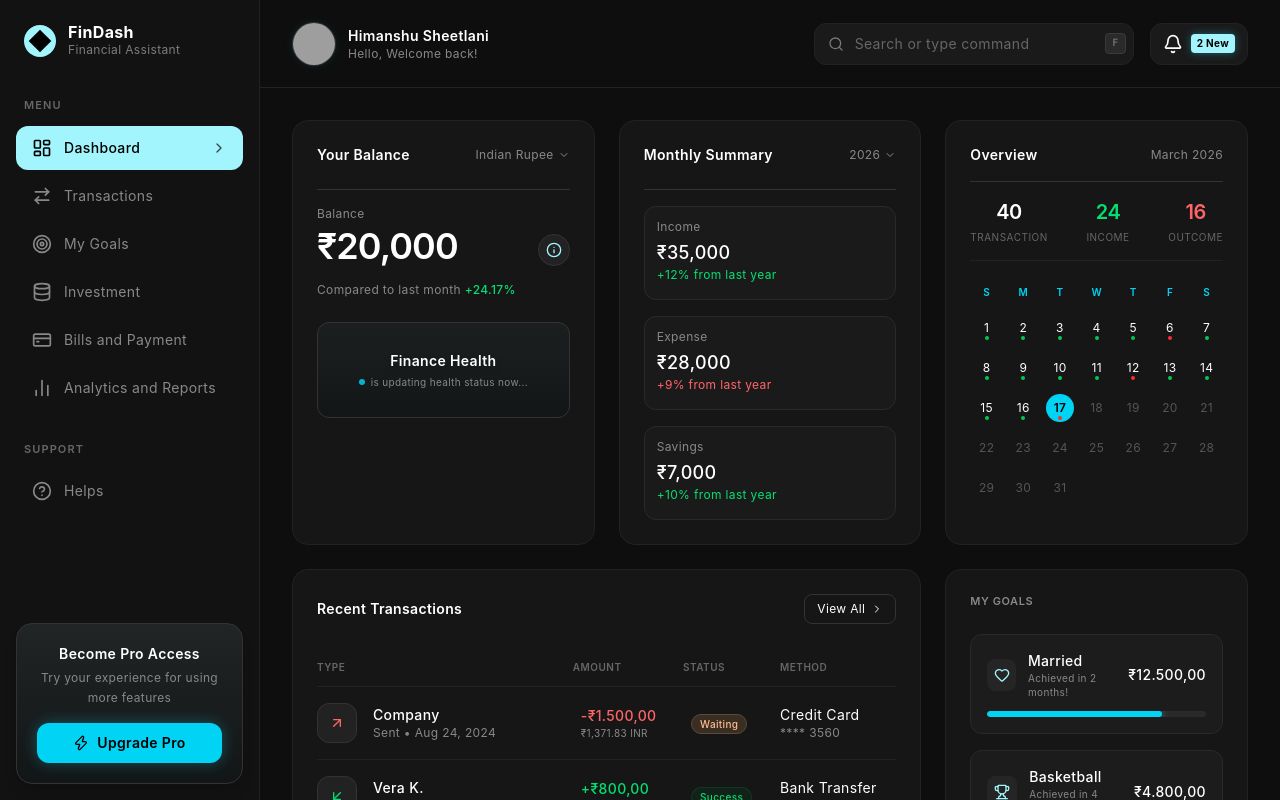
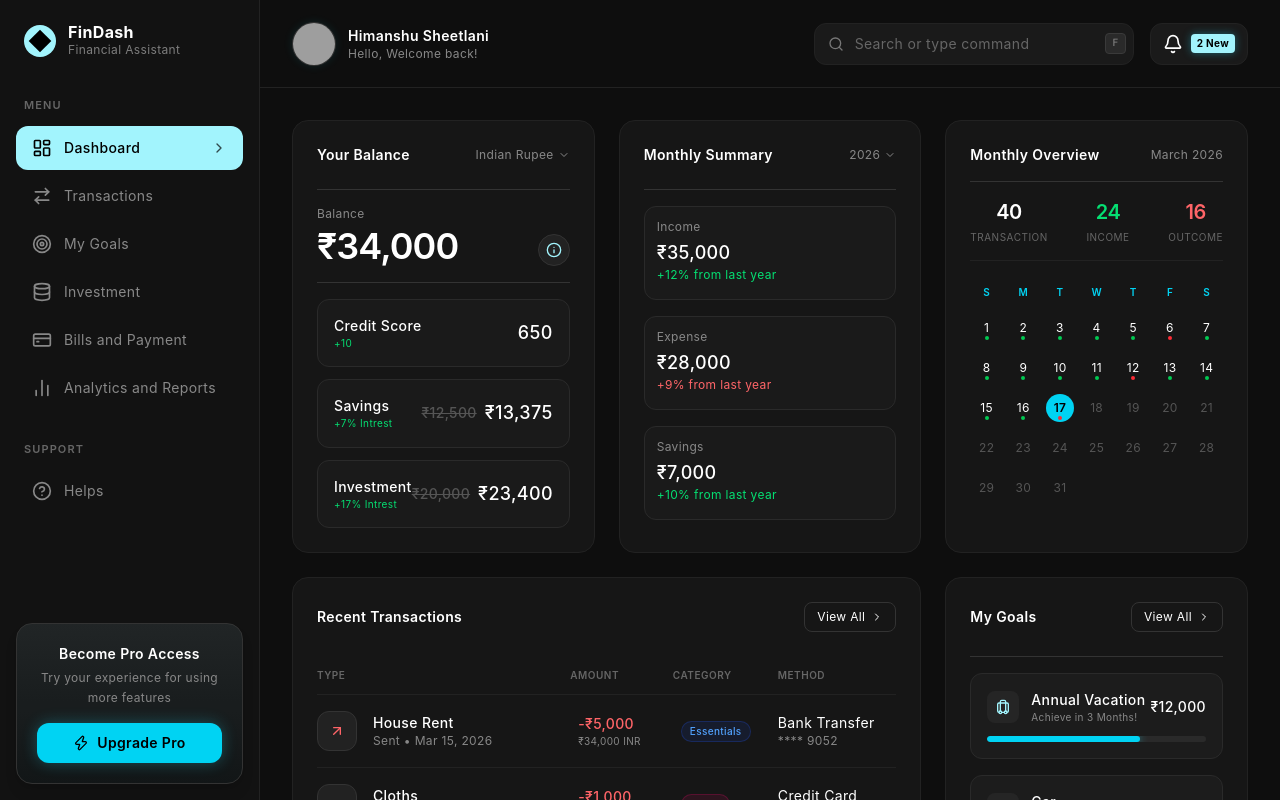
Before and after one commit to himanshu-sheetlani/FinDash, a React (Vite) app: page /dashboard in a window 1280 px wide. Shown: the top 800 px of the page. Built offline with nearby package versions, Linux system fonts and the light colour scheme; grey boxes are pictures that could not be loaded.

Commit message:
feat: add dashboard components including calendar, goals, and transaction history with navigation pages

```diff
--- a/src/components/BalanceCard.jsx
+++ b/src/components/BalanceCard.jsx
@@ -1,5 +1,5 @@
-import React from 'react';
-import { ChevronDown, Info } from 'lucide-react';
+import React from "react";
+import { ChevronDown, Info, Heart } from "lucide-react";
 
 function BalanceCard() {
   return (
@@ -14,22 +14,61 @@ function BalanceCard() {
       <div className="mb-4 relative z-10">
         <p className="text-xs text-[#888] mb-1">Balance</p>
         <div className="flex justify-between items-end">
-          <h1 className="text-4xl font-light tracking-tight text-white font-semibold">₹20,000</h1>
+          <h1 className="text-4xl font-light tracking-tight text-white font-semibold">
+            ₹34,000
+          </h1>
           <div className="w-8 h-8 rounded-full bg-[#222] flex items-center justify-center border border-[#333]">
             <Info className="w-4 h-4 text-cyan-200" />
           </div>
         </div>
       </div>
-      <p className="text-xs text-[#888] mb-6 relative z-10">Compared to last month <span className="text-green-400 font-medium">+24.17%</span></p>
+      {/* <p className="text-xs text-[#888] mb-6 relative z-10">Compared to last month <span className="text-green-400 font-medium">+24.17%</span></p> */}
+      <hr className="border-[#333] mb-4" />
+      <div className="flex-1 bg-[#1a1a1a] rounded-xl p-3 mb-3 border border-[#2a2a2a]">
+        <div className="flex items-center justify-between m-1">
+          <div className="flex items-center">
+            <div>
+              <p className="text-md text-white font-medium">Credit Score</p>
+              <p className="text-[10px] text-green-400">+10</p>
+            </div>
+          </div>
+          <p className="text-lg font-medium text-white">650</p>
+        </div>
+      </div>
+      <div className="flex-1 bg-[#1a1a1a] rounded-xl p-3 mb-3 border border-[#2a2a2a]">
+        {/* <p className="text-xs text-[#888] mb-1">Savings</p>
+          <p className="text-lg font-medium text-white">₹1,35,000</p>
+          <p className="text-xs text-green-400 mb-1">+7% Intrest</p> */}
+        <div className="flex items-center justify-between m-1">
+          <div className="flex items-center">
+            <div>
+              <p className="text-md text-white font-medium">Savings</p>
+              <p className="text-[10px] text-green-400">+7% Intrest</p>
+            </div>
+          </div>
+          <div className="flex items-center gap-2">
+            <p className="text-md font-medium text-[#555] line-through">
+              ₹12,500
+            </p>
+            <p className="text-lg font-medium text-white">₹13,375</p>
+          </div>
+        </div>
+      </div>
 
-      <div className="relative h-24 border border-[#333] rounded-xl bg-gradient-to-b from-[#1c1c1c] to-[#121212] flex flex-col items-center justify-center z-10 overflow-hidden group">
-        <div className="absolute inset-0 bg-cyan-400/[0.02] group-hover:bg-cyan-400/[0.05] transition-colors"></div>
-        {/* Map pseudo element / globe design could go here */}
-        <div className="relative text-center">
-          <h3 className="text-sm font-semibold text-white mb-1 drop-shadow-md">Finance Health</h3>
-          <p className="text-[10px] text-[#888] flex items-center justify-center">
-            <span className="w-1.5 h-1.5 rounded-full bg-cyan-400 mr-1.5 animate-pulse"></span> is updating health status now...
-          </p>
+      <div className="flex-1 bg-[#1a1a1a] rounded-xl p-3 border border-[#2a2a2a]">
+        <div className="flex items-center justify-between m-1">
+          <div className="flex items-center">
+            <div>
+              <p className="text-md text-white font-medium">Investment</p>
+              <p className="text-[10px] text-green-400">+17% Intrest</p>
+            </div>
+          </div>
+          <div className="flex items-center gap-2">
+            <p className="text-md font-medium text-[#555] line-through">
+              ₹20,000
+            </p>
+            <p className="text-lg font-medium text-white">₹23,400</p>
+          </div>
         </div>
       </div>
     </div>
--- a/src/components/CalendarCard.jsx
+++ b/src/components/CalendarCard.jsx
@@ -4,7 +4,7 @@ function CalendarCard() {
   return (
     <div className="md:col-span-4 bg-[#161616] border border-[#222] rounded-2xl p-6">
       <div className="flex justify-between items-center mb-4">
-        <h2 className="text-sm font-semibold text-white">Overview</h2>
+        <h2 className="text-sm font-semibold text-white">Monthly Overview</h2>
         <p className="text-xs text-[#888]">March 2026</p>
       </div>
       <hr className="border-[#333] mb-4" />
--- a/src/components/GoalsCard.jsx
+++ b/src/components/GoalsCard.jsx
@@ -1,30 +1,36 @@
 import React from 'react';
-import { Heart, Trophy } from 'lucide-react';
+import { useNavigate } from 'react-router-dom';
+import { Luggage , Car, ChevronRight } from 'lucide-react';
 
 function GoalsCard() {
+  const navigate = useNavigate();
   return (
     <div className="md:col-span-4 bg-[#161616] border border-[#222] rounded-2xl p-6">
       <div className="flex justify-between items-center mb-6">
-        <h2 className="text-[11px] font-semibold text-[#888] uppercase tracking-wider">My Goals</h2>
+        <h2 className="text-sm font-semibold text-white">My Goals</h2>
+        <button className="text-xs text-white border border-[#333] hover:bg-[#222] px-3 py-1.5 rounded-lg flex items-center transition-colors" onClick={() => navigate('/goals')}>
+          View All
+          <ChevronRight className="w-3 h-3 ml-1.5" />
+        </button>
       </div>
+      <hr className="border-[#333] mb-4" />
 
       <div className="space-y-4">
         <div className="bg-[#1c1c1c] border border-[#2a2a2a] rounded-xl p-4">
           <div className="flex items-center justify-between mb-3">
             <div className="flex items-center">
               <div className="w-8 h-8 rounded-lg bg-[#252525] flex items-center justify-center mr-3">
-                <Heart className="w-4 h-4 text-cyan-200" />
+                <Luggage className="w-4 h-4 text-cyan-200" />
               </div>
               <div>
-                <p className="text-sm text-white font-medium">Married</p>
-                <p className="text-[10px] text-[#888]">Achieved in 2 months!</p>
+                <p className="text-sm text-white font-medium">Annual Vacation</p>
+                <p className="text-[10px] text-[#888]">Achieve in 3 Months!</p>
               </div>
             </div>
-            <p className="text-sm font-medium text-white">₹12.500,00</p>
+            <p className="text-sm font-medium text-white">₹12,000</p>
           </div>
-          {/* Progress Bar */}
           <div className="w-full bg-[#2a2a2a] h-1.5 rounded-full overflow-hidden">
-            <div className="bg-cyan-400 h-full rounded-full shadow-[0_0_8px_rgba(34,211,238,0.6)]" style={{ width: '80%' }}></div>
+            <div className="bg-cyan-400 h-full rounded-full shadow-[0_0_8px_rgba(34,211,238,0.6)]" style={{ width: '70%' }}></div>
           </div>
         </div>
 
@@ -32,18 +38,18 @@ function GoalsCard() {
           <div className="flex items-center justify-between mb-3">
             <div className="flex items-center">
               <div className="w-8 h-8 rounded-lg bg-[#252525] flex items-center justify-center mr-3">
-                <Trophy className="w-4 h-4 text-cyan-200" />
+                <Car className="w-4 h-4 text-cyan-200" />
               </div>
               <div>
-                <p className="text-sm text-white font-medium">Basketball</p>
-                <p className="text-[10px] text-[#888]">Achieved in 4 months!</p>
+                <p className="text-sm text-white font-medium">Car</p>
+                <p className="text-[10px] text-[#888]">Achieve in 3 Year!</p>
               </div>
             </div>
-            <p className="text-sm font-medium text-white">₹4.800,00</p>
+            <p className="text-sm font-medium text-white">₹5,00,000</p>
           </div>
           {/* Progress Bar */}
           <div className="w-full bg-[#2a2a2a] h-1.5 rounded-full overflow-hidden">
-            <div className="bg-cyan-400 h-full rounded-full shadow-[0_0_8px_rgba(34,211,238,0.6)]" style={{ width: '55%' }}></div>
+            <div className="bg-cyan-400 h-full rounded-full shadow-[0_0_8px_rgba(34,211,238,0.6)]" style={{ width: '27%' }}></div>
           </div>
         </div>
       </div>
--- a/src/components/RecentTransactions.jsx
+++ b/src/components/RecentTransactions.jsx
@@ -1,19 +1,25 @@
 import React from 'react';
+import { useNavigate } from 'react-router-dom';
 import { ChevronRight, ArrowUpRight, ArrowDownLeft, ArrowBigRight } from 'lucide-react';
 
 function RecentTransactions() {
+  const navigate = useNavigate();
+
   const transactions = [
-    { id: 1, type: 'Company', desc: 'Sent • Aug 24, 2024', amount: '₹1.500,00', curr: '₹1,371.83 INR', status: 'Waiting', method: 'Credit Card', methodDesc: '**** 3560' },
-    { id: 2, type: 'Vera K.', desc: 'Receive • Aug 18, 2024', amount: '₹800,00', curr: '₹731.64 INR', status: 'Success', method: 'Bank Transfer', methodDesc: '**** 4275' },
-    { id: 3, type: 'Birthday', desc: 'Sent • Aug 8, 2024', amount: '₹240,00', curr: '₹219.49 INR', status: 'Due Date', method: 'Credit Card', methodDesc: '**** 9052' },
-    { id: 4, type: 'Rifqy A.', desc: 'Receive • Aug 2, 2024', amount: '₹240,00', curr: '₹219.49 INR', status: 'Disabled', method: 'Bank Transfer', methodDesc: '**** 2093' },
+    { id: 1, type: 'House Rent', desc: 'Sent • Mar 15, 2026', amount: '₹5,000', curr: '₹34,000 INR', status: 'Essentials', method: 'Bank Transfer', methodDesc: '**** 9052' },
+    { id: 2, type: 'Cloths', desc: 'Sent • Mar 10, 2026', amount: '₹1,000', curr: '₹39,000 INR', status: 'Wants', method: 'Credit Card', methodDesc: '**** 3560' },
+    { id: 3, type: 'Salary', desc: 'Receive • Mar 8, 2026', amount: '₹35,000', curr: '₹40,000 INR', status: 'Recieved', method: 'Bank Transfer', methodDesc: '**** 9052' },
+    { id: 4, type: 'Full Stack Course', desc: 'Sent • Mar 2, 2026', amount: '₹500', curr: '₹5,000 INR', status: 'Learning', method: 'UPI', methodDesc: '**** 2093@upi' },
   ];
 
   const getStatusColor = (status) => {
     switch (status) {
-      case 'Waiting': return 'text-[#ffbe90] border-[#5a4a3a] bg-[#3a2d22]';
-      case 'Success': return 'text-green-400 border-green-900/50 bg-green-900/20';
-      case 'Due Date': return 'text-red-400 border-red-900/50 bg-red-900/20';
+      case 'Essentials': return 'text-blue-400 border-blue-900/50 bg-blue-900/20';
+      case 'Recieved': return 'text-green-400 border-green-900/50 bg-green-900/20';
+      case 'Wants': return 'text-pink-400 border-pink-900/50 bg-pink-900/20';
+      case 'Saving': return 'text-yellow-400 border-yellow-900/50 bg-yellow-900/20';
+      case 'Dept': return 'text-red-400 border-red-900/50 bg-red-900/20';
+      case 'Learning': return 'text-purple-400 border-purple-900/50 bg-purple-900/20';
       default: return 'text-gray-400 border-gray-700 bg-gray-800';
     }
   };
@@ -22,7 +28,7 @@ function RecentTransactions() {
     <div className="md:col-span-8 bg-[#161616] border border-[#222] rounded-2xl p-6">
       <div className="flex justify-between items-center mb-6">
         <h2 className="text-sm font-semibold text-white">Recent Transactions</h2>
-        <button className="text-xs text-white border border-[#333] hover:bg-[#222] px-3 py-1.5 rounded-lg flex items-center transition-colors">
+        <button className="text-xs text-white border border-[#333] hover:bg-[#222] px-3 py-1.5 rounded-lg flex items-center transition-colors" onClick={() => navigate('/transaction')}>
           View All
           <ChevronRight className="w-3 h-3 ml-1.5" />
         </button>
@@ -34,7 +40,7 @@ function RecentTransactions() {
             <tr className="border-b border-[#222]">
               <th className="py-3 text-[10px] font-semibold text-[#666] uppercase tracking-wider">Type</th>
               <th className="py-3 text-[10px] font-semibold text-[#666] uppercase tracking-wider">Amount</th>
-              <th className="py-3 text-[10px] font-semibold text-[#666] uppercase tracking-wider">Status</th>
+              <th className="py-3 text-[10px] font-semibold text-[#666] uppercase tracking-wider">Category</th>
               <th className="py-3 text-[10px] font-semibold text-[#666] uppercase tracking-wider">Method</th>
             </tr>
           </thead>
```
